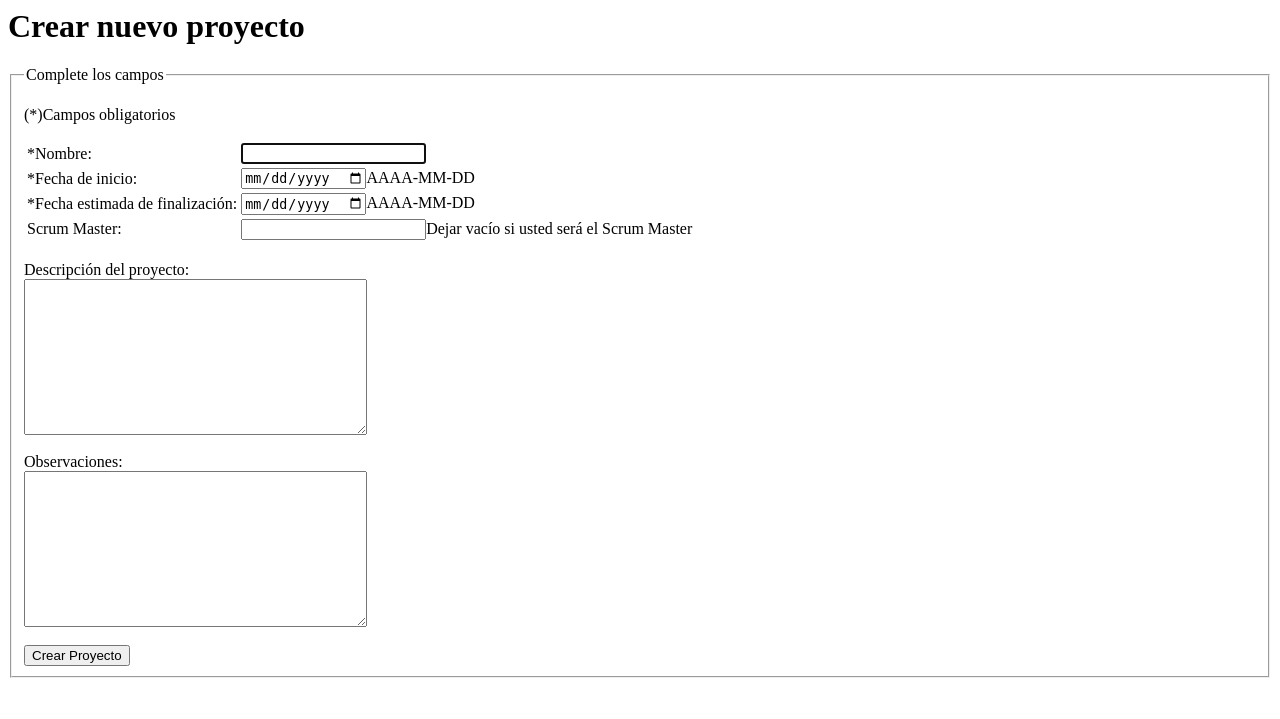
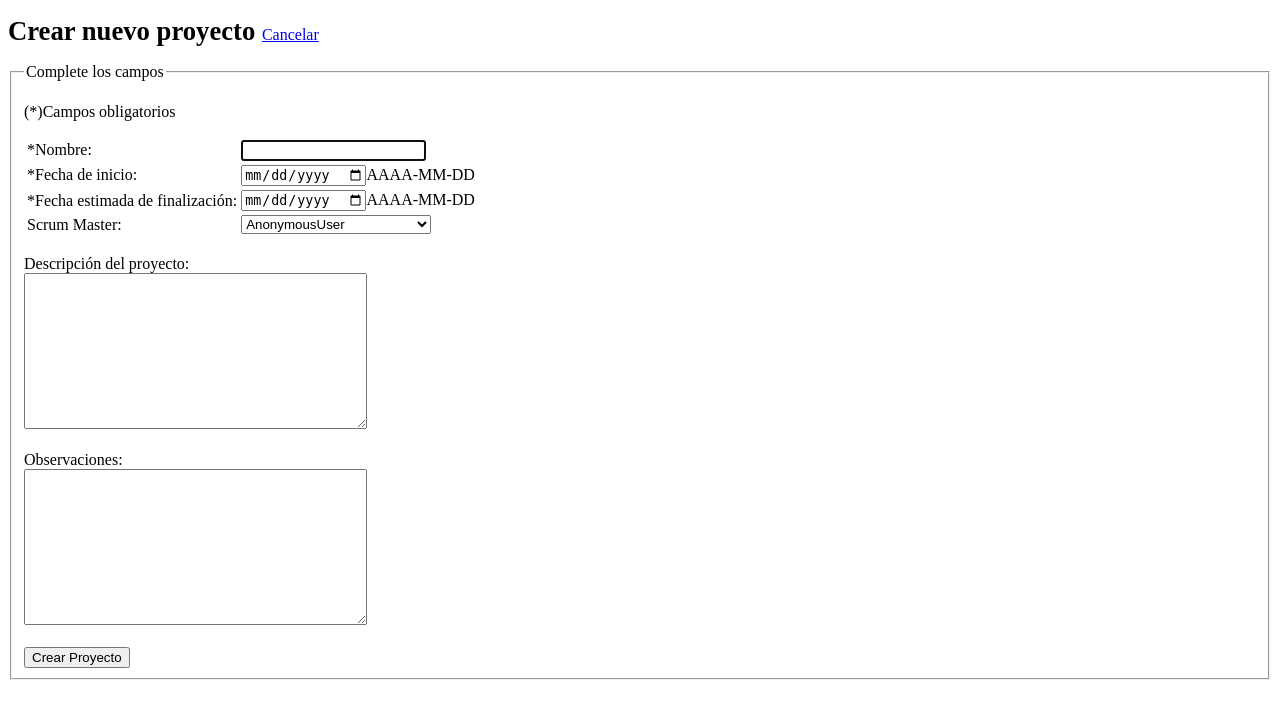
Before and after one commit to onaczel/test_git2, a Django app: page /apps/modadmin/adminproyecto/createProject/ in a window 1280 px wide. Shown: the top 719 px of the page. Run offline with Django 3.2, Linux system fonts and the light colour scheme; parts of the project's set-up code (start-up, migrations or seed data) failed here and were passed over.

Commit message:
el scrum master se escoge de un combo list

```diff
--- a/sgpa/apps/templates/apps/project_admin_new.html
+++ b/sgpa/apps/templates/apps/project_admin_new.html
@@ -1,4 +1,6 @@
-<h1>Crear nuevo proyecto</h1>
+<!DOCTYPE html>
+<p><label style="font-size: 20pt;"><strong>Crear nuevo proyecto       </strong></label>    <a href="/apps/modadmin/adminproyecto/">Cancelar</a></p>
+
 
 {% block contenido %}
 
@@ -15,17 +17,25 @@
 
 			<tr>
 				<td><label>*Fecha de inicio:</label> </td>
-				<td><input type="date" id="campo2" name="fechaInicio" required/>AAAA-MM-DD</td>
+				<td><input type="date" id="campo2" name="fechaInicio" required>AAAA-MM-DD</input></td>
 			</tr>
 
 			<tr>
 				<td><label>*Fecha estimada de finalización:</label></td>
-				<td><input type="date" id="campo3" name="fechaFin" required/>AAAA-MM-DD</td>
+				<td><input type="date" id="campo3" name="fechaFin" required/>AAAA-MM-DD <label style="color: red; font-size: 12pt">{{msg}}</label></td>
 			</tr>
 
 			<tr>
+
 				<td><label>Scrum Master:</label></td>
-				<td><input id="campo4" name="scrum" type="text" size="20" maxlength="20"/>Dejar vacío si usted será el Scrum Master</td>
+				<td>
+						<select name="sm"  style="width:190px">
+							{% for user in listuser %}
+								<option>{{user.username}}</option>
+							{% endfor %}
+							<option selected>{{user}}</option>
+						</select>
+				</td>
 			</tr>
 
 		</table>
```
